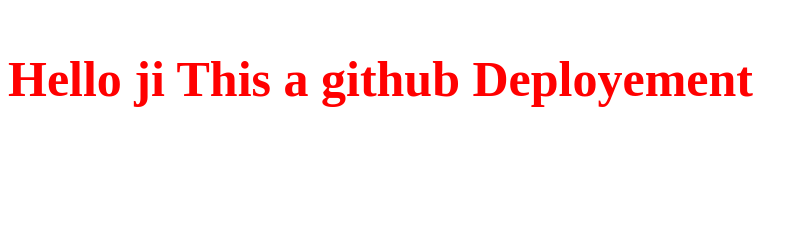
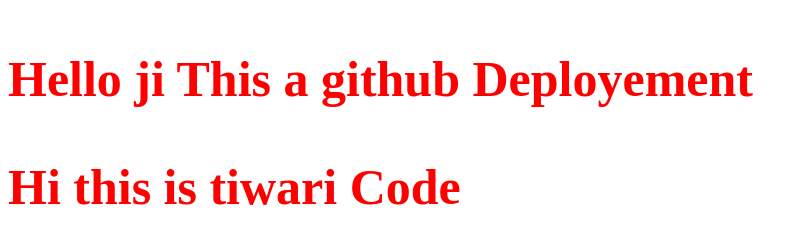
Before and after one commit to Sanjay-Yadav07/SecondProject, a plain HTML site: page index.html in a window 1280 px wide. Shown: the whole page, without its empty margins (0-808 px from the left). Drawn offline with Linux system fonts and the light colour scheme.

Commit message:
second-commit

```diff
--- a/index.html
+++ b/index.html
@@ -11,5 +11,7 @@
   <h3>
     Hello ji This a github Deployement
   </h3>
+
+  <h3>Hi this is tiwari Code </h3>
 </body>
 </html>
```
